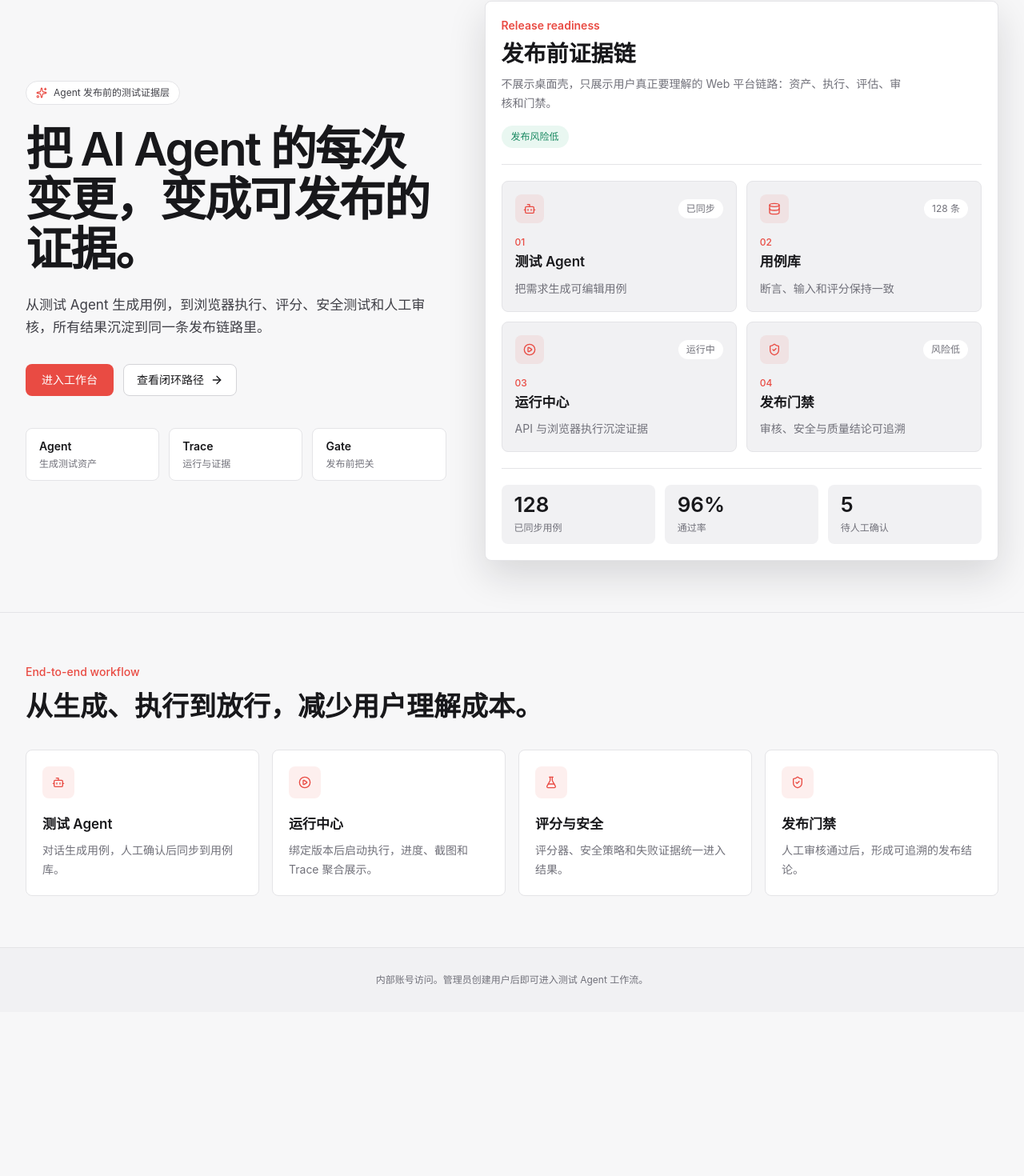
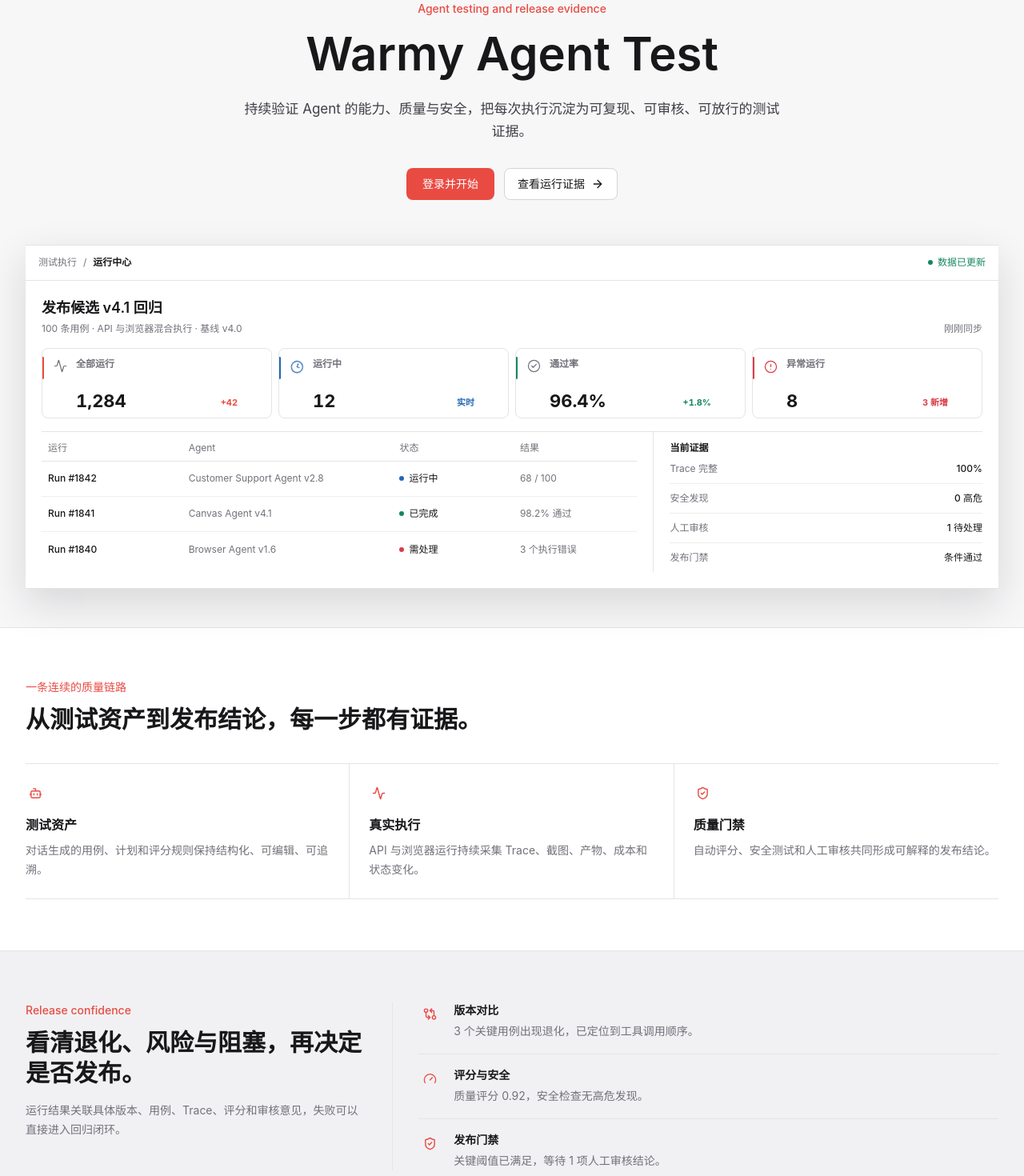
Before and after one commit to xiyao1203/warmy-agent-test, a Next.js app in the folder apps/web/: page /login in a window 1280 px wide. Shown: the part 120-1590 px from the top of the page at 80% size. Before the commit the page ends 1385 px from the top, so only its background shows below. Built offline with nearby package versions, Linux system fonts and the light colour scheme; no server answers.

Commit message:
feat(web): rebuild product landing experience

```diff
--- a/apps/web/src/features/auth/login-screen.tsx
+++ b/apps/web/src/features/auth/login-screen.tsx
@@ -1,16 +1,19 @@
 "use client";
 
+import { useQuery } from "@tanstack/react-query";
 import {
+  Activity,
   ArrowRight,
   Bot,
   CheckCircle2,
+  CircleAlert,
+  Clock3,
   Database,
-  FlaskConical,
+  Gauge,
+  GitCompareArrows,
   PlayCircle,
   ShieldCheck,
-  Sparkles,
 } from "lucide-react";
-import { useQuery } from "@tanstack/react-query";
 import { useRouter } from "next/navigation";
 import { useState, type ReactNode } from "react";
 
@@ -22,6 +25,7 @@ import {
   DialogDescription,
   DialogTitle,
 } from "@/components/ui/dialog";
+import { MetricCard, MetricGrid } from "@/components/ui/metric-card";
 import { listProjects } from "@/features/projects";
 
 import { getCurrentUser } from "./api";
@@ -31,30 +35,45 @@ import {
 } from "./login-destination";
 import { LoginForm } from "./login-form";
 
-const EVIDENCE_STEPS = [
+const RUN_ROWS = [
+  {
+    agent: "Customer Support Agent v2.8",
+    progress: "68 / 100",
+    run: "Run #1842",
+    state: "运行中",
+    tone: "info",
+  },
+  {
+    agent: "Canvas Agent v4.1",
+    progress: "98.2% 通过",
+    run: "Run #1841",
+    state: "已完成",
+    tone: "success",
+  },
+  {
+    agent: "Browser Agent v1.6",
+    progress: "3 个执行错误",
+    run: "Run #1840",
+    state: "需处理",
+    tone: "danger",
+  },
+] as const;
+
+const CAPABILITIES = [
   {
     icon: <Bot aria-hidden="true" />,
-    label: "测试 Agent",
-    text: "把需求生成可编辑用例",
-    state: "已同步",
+    label: "测试资产",
+    text: "对话生成的用例、计划和评分规则保持结构化、可编辑、可追溯。",
   },
   {
-    icon: <Database aria-hidden="true" />,
-    label: "用例库",
-    text: "断言、输入和评分保持一致",
-    state: "128 条",
-  },
-  {
-    icon: <PlayCircle aria-hidden="true" />,
-    label: "运行中心",
-    text: "API 与浏览器执行沉淀证据",
-    state: "运行中",
+    icon: <Activity aria-hidden="true" />,
+    label: "真实执行",
+    text: "API 与浏览器运行持续采集 Trace、截图、产物、成本和状态变化。",
   },
   {
     icon: <ShieldCheck aria-hidden="true" />,
-    label: "发布门禁",
-    text: "审核、安全与质量结论可追溯",
-    state: "风险低",
+    label: "质量门禁",
+    text: "自动评分、安全测试和人工审核共同形成可解释的发布结论。",
   },
 ] as const;
 
@@ -86,9 +105,19 @@ export function LoginScreen({ returnTo }: { returnTo?: string }) {
     : null;
   const effectiveEntryPath = workspaceEntryPath ?? sessionEntryPath;
   const sessionChecking = sessionQuery.isPending;
-  const hasWorkspaceEntry =
-    sessionChecking || Boolean(workspaceEntryPath) || sessionQuery.isSuccess;
-  const entryResolving = hasWorkspaceEntry && !effectiveEntryPath;
+  const authenticated = Boolean(workspaceEntryPath) || sessionQuery.isSuccess;
+  const entryResolving =
+    sessionChecking || (authenticated && !effectiveEntryPath);
+  const headerEntryLabel = sessionChecking
+    ? "正在检查"
+    : authenticated
+      ? "工作台"
+      : "登录";
+  const heroEntryLabel = sessionChecking
+    ? "正在检查"
+    : authenticated
+      ? "进入工作台"
+      : "登录并开始";
 
   function handleSuccess(path: string) {
     setWorkspaceEntryPath(path);
@@ -96,9 +125,7 @@ export function LoginScreen({ returnTo }: { returnTo?: string }) {
   }
 
   function openWorkspaceEntry() {
-    if (entryResolving) {
-      return;
-    }
+    if (entryResolving) return;
     if (effectiveEntryPath) {
       router.push(effectiveEntryPath);
       return;
@@ -108,9 +135,8 @@ export function LoginScreen({ returnTo }: { returnTo?: string }) {
 
   return (
     <main className="min-h-screen bg-[var(--canvas)] text-[var(--ink)]">
-      <header className="sticky top-0 z-40 border-b border-[var(--hairline)] bg-[var(--surface)]/95 backdrop-blur-lg">
+      <header className="sticky top-0 z-40 border-b border-[var(--hairline)] bg-[var(--surface)]">
         <div className="mx-auto flex h-14 max-w-7xl items-center justify-between px-5 sm:px-8">
-          <div className="flex min-w-0 items-center gap-8">
           <div
             className="flex min-w-0 items-center gap-3"
             data-testid="landing-brand"
@@ -120,115 +146,122 @@ export function LoginScreen({ returnTo }: { returnTo?: string }) {
               Warmy Agent Test
             </span>
           </div>
-          </div>
-
           <div className="flex items-center gap-2">
             <ThemeToggle className="size-9 text-[var(--muted)] hover:bg-[var(--canvas-soft)] hover:text-[var(--ink)]" />
             <button
-              className="inline-flex h-9 items-center justify-center rounded-[var(--radius-md)] bg-[var(--primary)] px-4 text-sm font-medium text-[var(--on-primary)] transition-colors hover:bg-[var(--primary-active)] disabled:cursor-not-allowed disabled:opacity-60"
+              className="inline-flex h-9 items-center justify-center rounded-[var(--radius-md)] bg-[var(--primary)] px-4 text-sm font-medium text-[var(--on-primary)] transition-[background,transform] duration-[var(--motion-fast)] hover:bg-[var(--primary-active)] active:translate-y-px disabled:cursor-not-allowed disabled:translate-y-0 disabled:opacity-60"
               disabled={entryResolving}
               onClick={openWorkspaceEntry}
               type="button"
             >
-              {hasWorkspaceEntry ? "工作台" : "登录"}
+              {headerEntryLabel}
             </button>
           </div>
         </div>
       </header>
 
-      <section className="border-b border-[var(--hairline)] bg-[var(--canvas)]">
-        <div className="mx-auto grid min-h-[calc(100vh-3.5rem)] max-w-7xl items-center gap-12 px-5 py-14 sm:px-8 lg:grid-cols-[0.9fr_1.1fr] lg:py-16">
-          <div className="max-w-2xl">
-            <p className="inline-flex items-center gap-2 rounded-[var(--radius-pill)] border border-[var(--hairline)] bg-[var(--surface)] px-3 py-1.5 text-xs text-[var(--body)]">
-              <Sparkles
-                aria-hidden="true"
-                className="size-3.5 text-[var(--primary)]"
-              />
-              Agent 发布前的测试证据层
+      <section className="border-b border-[var(--hairline)]">
+        <div className="mx-auto flex min-h-[calc(92svh-3.5rem)] max-w-7xl flex-col justify-center px-5 pb-12 pt-14 sm:px-8 sm:pt-16">
+          <div className="mx-auto max-w-4xl text-center">
+            <p className="text-sm font-medium text-[var(--primary)]">
+              Agent testing and release evidence
             </p>
-            <h1 className="mt-6 text-[40px] font-semibold leading-[1.08] tracking-[-0.035em] sm:text-[58px]">
-              把 AI Agent 的每次变更，变成可发布的证据。
+            <h1 className="mt-4 text-[42px] font-semibold leading-[1.05] sm:text-[58px]">
+              Warmy Agent Test
             </h1>
-            <p className="mt-6 max-w-xl text-[17px] leading-7 text-[var(--body)]">
-              从测试 Agent
-              生成用例，到浏览器执行、评分、安全测试和人工审核，所有结果沉淀到同一条发布链路里。
+            <p className="mx-auto mt-6 max-w-2xl text-base leading-7 text-[var(--body)] sm:text-[17px]">
+              持续验证 Agent
+              的能力、质量与安全，把每次执行沉淀为可复现、可审核、可放行的测试证据。
             </p>
-            <div className="mt-8 flex flex-wrap items-center gap-3">
+            <div className="mt-8 flex flex-wrap items-center justify-center gap-3">
               <button
-                className="inline-flex h-10 items-center justify-center rounded-[var(--radius-md)] bg-[var(--primary)] px-5 text-sm font-medium text-[var(--on-primary)] transition-colors hover:bg-[var(--primary-active)] disabled:cursor-not-allowed disabled:opacity-60"
+                className="inline-flex h-10 items-center justify-center rounded-[var(--radius-md)] bg-[var(--primary)] px-5 text-sm font-medium text-[var(--on-primary)] transition-[background,transform] duration-[var(--motion-fast)] hover:bg-[var(--primary-active)] active:translate-y-px disabled:cursor-not-allowed disabled:translate-y-0 disabled:opacity-60"
                 disabled={entryResolving}
                 onClick={openWorkspaceEntry}
                 type="button"
               >
-                进入工作台
+                {heroEntryLabel}
               </button>
-              <button
-                className="inline-flex h-10 items-center gap-2 rounded-[var(--radius-md)] border border-[var(--hairline-strong)] bg-[var(--surface)] px-4 text-sm text-[var(--ink)] transition-colors hover:bg-[var(--canvas-soft)] disabled:cursor-not-allowed disabled:opacity-60"
-                disabled={entryResolving}
-                onClick={openWorkspaceEntry}
-                type="button"
+              <a
+                className="inline-flex h-10 items-center gap-2 rounded-[var(--radius-md)] border border-[var(--hairline-strong)] bg-[var(--surface)] px-4 text-sm text-[var(--ink)] transition-[background,border-color,transform] duration-[var(--motion-fast)] hover:bg-[var(--canvas-soft)] active:translate-y-px"
+                href="#product-evidence"
               >
-                查看闭环路径
+                查看运行证据
                 <ArrowRight aria-hidden="true" className="size-4" />
-              </button>
-            </div>
-            <div className="mt-10 grid gap-3 sm:grid-cols-3">
-              <ProofMetric label="生成测试资产" value="Agent" />
-              <ProofMetric label="运行与证据" value="Trace" />
-              <ProofMetric label="发布前把关" value="Gate" />
+              </a>
             </div>
           </div>
 
-          <EvidenceMap />
-        </div>
-      </section>
-
-      <section className="bg-[var(--canvas)] px-5 py-16 text-[var(--ink)] sm:px-8">
-        <div className="mx-auto max-w-7xl">
-          <div className="max-w-2xl">
-            <p className="text-sm font-medium text-[var(--primary)]">
-              End-to-end workflow
-            </p>
-            <h2 className="mt-3 text-[34px] font-semibold leading-tight tracking-normal">
-              从生成、执行到放行，减少用户理解成本。
-            </h2>
-          </div>
-          <div className="mt-8 grid gap-4 lg:grid-cols-4">
-            <WorkflowCard
-              icon={<Bot aria-hidden="true" />}
-              label="测试 Agent"
-              text="对话生成用例，人工确认后同步到用例库。"
-            />
-            <WorkflowCard
-              icon={<PlayCircle aria-hidden="true" />}
-              label="运行中心"
-              text="绑定版本后启动执行，进度、截图和 Trace 聚合展示。"
-            />
-            <WorkflowCard
-              icon={<FlaskConical aria-hidden="true" />}
-              label="评分与安全"
-              text="评分器、安全策略和失败证据统一进入结果。"
-            />
-            <WorkflowCard
-              icon={<ShieldCheck aria-hidden="true" />}
-              label="发布门禁"
-              text="人工审核通过后，形成可追溯的发布结论。"
-            />
+          <div className="mt-12 sm:mt-14">
+            <ProductEvidence />
           </div>
         </div>
       </section>
 
-      <footer className="border-t border-[var(--hairline)] bg-[var(--canvas-soft)] px-5 py-8 text-center text-xs text-[var(--muted)]">
-        内部账号访问。管理员创建用户后即可进入测试 Agent 工作流。
+      <section className="border-b border-[var(--hairline)] bg-[var(--surface)]">
+        <div className="mx-auto max-w-7xl px-5 py-16 sm:px-8">
+          <div className="max-w-2xl">
+            <p className="text-sm font-medium text-[var(--primary)]">
+              一条连续的质量链路
+            </p>
+            <h2 className="mt-3 text-[30px] font-semibold leading-tight">
+              从测试资产到发布结论，每一步都有证据。
+            </h2>
+          </div>
+          <div className="mt-9 grid border-y border-[var(--hairline)] md:grid-cols-3">
+            {CAPABILITIES.map((capability) => (
+              <Capability key={capability.label} {...capability} />
+            ))}
+          </div>
+        </div>
+      </section>
+
+      <section className="bg-[var(--canvas-soft)]">
+        <div className="mx-auto max-w-7xl px-5 py-16 sm:px-8">
+          <div className="grid gap-8 lg:grid-cols-[0.72fr_1.28fr] lg:items-start">
+            <div>
+              <p className="text-sm font-medium text-[var(--primary)]">
+                Release confidence
+              </p>
+              <h2 className="mt-3 text-[30px] font-semibold leading-tight">
+                看清退化、风险与阻塞，再决定是否发布。
+              </h2>
+              <p className="mt-4 text-sm leading-6 text-[var(--muted)]">
+                运行结果关联具体版本、用例、Trace、评分和审核意见，失败可以直接进入回归闭环。
+              </p>
+            </div>
+            <div className="border-l border-[var(--hairline)] lg:pl-8">
+              <EvidenceLine
+                icon={<GitCompareArrows aria-hidden="true" />}
+                label="版本对比"
+                text="3 个关键用例出现退化，已定位到工具调用顺序。"
+              />
+              <EvidenceLine
+                icon={<Gauge aria-hidden="true" />}
+                label="评分与安全"
+                text="质量评分 0.92，安全检查无高危发现。"
+              />
+              <EvidenceLine
+                icon={<ShieldCheck aria-hidden="true" />}
+                label="发布门禁"
+                text="关键阈值已满足，等待 1 项人工审核结论。"
+              />
+            </div>
+          </div>
+        </div>
+      </section>
+
+      <footer className="border-t border-[var(--hairline)] bg-[var(--surface)] px-5 py-8 text-center text-xs text-[var(--muted)]">
+        使用组织账号登录。账号与项目权限由超级管理员统一管理。
       </footer>
 
       <Dialog onOpenChange={setLoginOpen} open={loginOpen}>
         <DialogContent className="w-[min(27rem,calc(100vw-2rem))] p-6">
-          <DialogTitle className="text-[28px] font-semibold leading-tight tracking-normal">
+          <DialogTitle className="text-[28px] font-semibold leading-tight">
             登录测试工作台
           </DialogTitle>
           <DialogDescription>
-            使用组织账号继续，登录后进入测试 Agent 工作流。
+            使用组织账号继续，登录后可选择进入已授权的项目工作台。
           </DialogDescription>
           <div className="mt-6">
             <LoginForm onSuccess={handleSuccess} returnTo={returnTo} />
@@ -246,94 +279,135 @@ export function LoginScreen({ returnTo }: { returnTo?: string }) {
   );
 }
 
-function EvidenceMap() {
+function ProductEvidence() {
   return (
-    <div
-      aria-label="测试发布闭环"
-      className="rounded-[var(--radius-lg)] border border-[var(--hairline)] bg-[var(--surface)] p-5 shadow-[var(--shadow-product)]"
+    <section
+      aria-label="真实运行证据"
+      className="overflow-hidden border-y border-[var(--hairline)] bg-[var(--surface)] shadow-[var(--shadow-product)]"
+      id="product-evidence"
     >
-      <div className="flex flex-wrap items-start justify-between gap-4 border-b border-[var(--hairline)] pb-5">
-        <div>
-          <p className="text-sm font-semibold text-[var(--primary)]">
-            Release readiness
-          </p>
-          <h2 className="mt-2 text-[28px] font-semibold leading-tight tracking-normal">
-            发布前证据链
-          </h2>
-          <p className="mt-2 max-w-lg text-sm leading-6 text-[var(--muted)]">
-            不展示桌面壳，只展示用户真正要理解的 Web
-            平台链路：资产、执行、评估、审核和门禁。
-          </p>
+      <div className="flex min-h-11 items-center justify-between gap-4 border-b border-[var(--hairline)] px-4">
+        <div className="flex items-center gap-2 text-xs text-[var(--muted)]">
+          <span>测试执行</span>
+          <span>/</span>
+          <strong className="text-[var(--ink)]">运行中心</strong>
         </div>
-        <span className="rounded-[var(--radius-pill)] bg-[var(--success-subtle)] px-3 py-1.5 text-xs font-medium text-[var(--success)]">
-          发布风险低
+        <span className="inline-flex items-center gap-1.5 text-xs text-[var(--success)]">
+          <span className="size-1.5 rounded-full bg-[var(--success)]" />
+          数据已更新
         </span>
       </div>
 
-      <div className="mt-5 grid gap-3 sm:grid-cols-2">
-        {EVIDENCE_STEPS.map((step, index) => (
-          <EvidenceStep key={step.label} order={index + 1} {...step} />
+      <div className="p-4 sm:p-5">
+        <div className="flex items-end justify-between gap-4">
+          <div>
+            <h2 className="text-lg font-semibold">发布候选 v4.1 回归</h2>
+            <p className="mt-1 text-xs text-[var(--muted)]">
+              100 条用例 · API 与浏览器混合执行 · 基线 v4.0
+            </p>
+          </div>
+          <span className="text-xs text-[var(--muted)]">刚刚同步</span>
+        </div>
+
+        <MetricGrid className="mt-4">
+          <MetricCard
+            change="+42"
+            icon={<Activity aria-hidden="true" />}
+            label="全部运行"
+            state="updated"
+            tone="accent"
+            value="1,284"
+          />
+          <MetricCard
+            change="实时"
+            icon={<Clock3 aria-hidden="true" />}
+            label="运行中"
+            state="running"
+            tone="info"
+            value="12"
+          />
+          <MetricCard
+            change="+1.8%"
+            icon={<CheckCircle2 aria-hidden="true" />}
+            label="通过率"
+            state="updated"
+            tone="success"
+            value="96.4%"
+          />
+          <MetricCard
+            change="3 新增"
+            icon={<CircleAlert aria-hidden="true" />}
+            label="异常运行"
+            state="warning"
+            tone="danger"
+            value="8"
+          />
+        </MetricGrid>
+
+        <div className="mt-4 grid border-t border-[var(--hairline)] lg:grid-cols-[1.3fr_0.7fr]">
+          <div className="min-w-0 pt-3 lg:pr-5">
+            <div className="grid grid-cols-[0.65fr_1fr_0.55fr_0.55fr] gap-3 border-b border-[var(--hairline)] px-2 pb-2 text-xs text-[var(--muted)] max-sm:grid-cols-[0.75fr_1fr_0.65fr]">
+              <span>运行</span>
+              <span>Agent</span>
+              <span>状态</span>
+              <span className="max-sm:hidden">结果</span>
+            </div>
+            {RUN_ROWS.map((run) => (
+              <RunRow key={run.run} {...run} />
             ))}
           </div>
 
-      <div className="mt-5 grid gap-3 border-t border-[var(--hairline)] pt-5 sm:grid-cols-3">
-        <ReleaseStat label="已同步用例" value="128" />
-        <ReleaseStat label="通过率" value="96%" />
-        <ReleaseStat label="待人工确认" value="5" />
+          <aside className="border-t border-[var(--hairline)] pt-4 lg:border-l lg:border-t-0 lg:pl-5 lg:pt-3">
+            <p className="text-xs font-semibold text-[var(--ink)]">当前证据</p>
+            <EvidenceCheck label="Trace 完整" value="100%" />
+            <EvidenceCheck label="安全发现" value="0 高危" />
+            <EvidenceCheck label="人工审核" value="1 待处理" />
+            <EvidenceCheck label="发布门禁" value="条件通过" />
+          </aside>
         </div>
+      </div>
+    </section>
+  );
+}
+
+function RunRow({
+  agent,
+  progress,
+  run,
+  state,
+  tone,
+}: (typeof RUN_ROWS)[number]) {
+  return (
+    <div className="grid min-h-11 grid-cols-[0.65fr_1fr_0.55fr_0.55fr] items-center gap-3 border-b border-[var(--hairline-soft)] px-2 text-xs last:border-b-0 max-sm:grid-cols-[0.75fr_1fr_0.65fr]">
+      <strong className="font-medium">{run}</strong>
+      <span className="truncate text-[var(--muted)]">{agent}</span>
+      <span className="inline-flex items-center gap-1.5">
+        <span
+          className={`size-1.5 rounded-full ${
+            tone === "success"
+              ? "bg-[var(--success)]"
+              : tone === "danger"
+                ? "bg-[var(--danger)]"
+                : "bg-[var(--info)]"
+          }`}
+        />
+        {state}
+      </span>
+      <span className="text-[var(--muted)] max-sm:hidden">{progress}</span>
     </div>
   );
 }
 
-function ProofMetric({ label, value }: { label: string; value: string }) {
+function EvidenceCheck({ label, value }: { label: string; value: string }) {
   return (
-    <div className="rounded-[var(--radius-lg)] border border-[var(--hairline)] bg-[var(--surface)] px-4 py-3">
-      <p className="text-sm font-semibold">{value}</p>
-      <p className="mt-1 text-xs text-[var(--muted)]">{label}</p>
+    <div className="flex items-center justify-between gap-4 border-b border-[var(--hairline-soft)] py-2.5 text-xs last:border-b-0">
+      <span className="text-[var(--muted)]">{label}</span>
+      <strong className="font-medium">{value}</strong>
     </div>
   );
 }
 
-function EvidenceStep({
-  icon,
-  label,
-  order,
-  state,
-  text,
-}: {
-  icon: ReactNode;
-  label: string;
-  order: number;
-  state: string;
-  text: string;
-}) {
-  return (
-    <div className="min-h-32 rounded-[var(--radius-lg)] border border-[var(--hairline)] bg-[var(--canvas-soft)] p-4">
-      <div className="flex items-center justify-between gap-3">
-        <span className="grid size-9 place-items-center rounded-[var(--radius-md)] bg-[var(--primary-subtle)] text-[var(--primary)] [&_svg]:size-4">
-          {icon}
-        </span>
-        <span className="rounded-[var(--radius-pill)] bg-[var(--surface)] px-2.5 py-1 text-xs text-[var(--muted)]">
-          {state}
-        </span>
-      </div>
-      <p className="mt-4 text-xs font-medium text-[var(--primary)]">0{order}</p>
-      <h3 className="mt-1 text-[17px] font-semibold">{label}</h3>
-      <p className="mt-2 text-sm leading-6 text-[var(--muted)]">{text}</p>
-    </div>
-  );
-}
-
-function ReleaseStat({ label, value }: { label: string; value: string }) {
-  return (
-    <div className="rounded-[var(--radius-md)] bg-[var(--canvas-soft)] px-4 py-3">
-      <p className="text-[26px] font-semibold leading-none">{value}</p>
-      <p className="mt-2 text-xs text-[var(--muted)]">{label}</p>
-    </div>
-  );
-}
-
-function WorkflowCard({
+function Capability({
   icon,
   label,
   text,
@@ -343,12 +417,34 @@ function WorkflowCard({
   text: string;
 }) {
   return (
-    <article className="rounded-[var(--radius-lg)] border border-[var(--hairline)] bg-[var(--surface)] p-5">
-      <span className="grid size-10 place-items-center rounded-[var(--radius-md)] bg-[var(--primary-subtle)] text-[var(--primary)] [&_svg]:size-4">
+    <article className="border-b border-[var(--hairline)] py-6 md:border-b-0 md:border-r md:px-6 md:first:pl-0 md:last:border-r-0 md:last:pr-0">
+      <span className="grid size-6 place-items-center text-[var(--primary)] [&_svg]:size-[var(--icon-optical-size)]">
         {icon}
       </span>
-      <h3 className="mt-5 text-[17px] font-semibold">{label}</h3>
+      <h3 className="mt-4 text-base font-semibold">{label}</h3>
       <p className="mt-2 text-sm leading-6 text-[var(--muted)]">{text}</p>
     </article>
   );
 }
+
+function EvidenceLine({
+  icon,
+  label,
+  text,
+}: {
+  icon: ReactNode;
+  label: string;
+  text: string;
+}) {
+  return (
+    <div className="flex gap-4 border-b border-[var(--hairline)] py-4 first:pt-0 last:border-b-0 last:pb-0">
+      <span className="grid size-7 shrink-0 place-items-center text-[var(--primary)] [&_svg]:size-[var(--icon-optical-size)]">
+        {icon}
+      </span>
+      <div>
+        <h3 className="text-sm font-semibold">{label}</h3>
+        <p className="mt-1 text-sm leading-6 text-[var(--muted)]">{text}</p>
+      </div>
+    </div>
+  );
+}
```
Also changed, not shown: 1 other file (tests, documents, lock files or other folders). Lines whose indentation alone changed are shown as unchanged.
